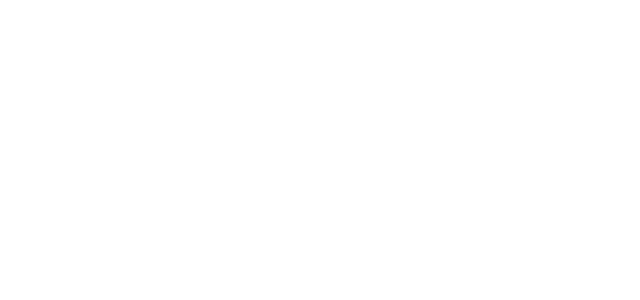
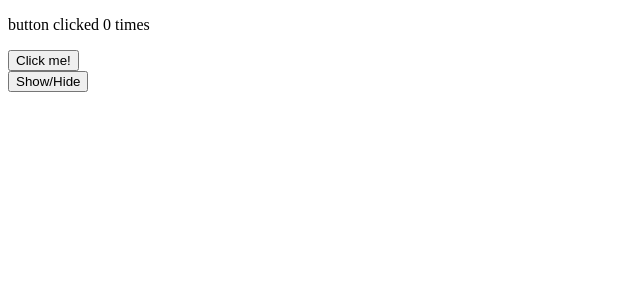
Before and after one commit to Kaushal185/AngularOreally, an Angular app: page /counter-page in a window 1280 px wide. Before the commit this address led to /. Shown: the top 300 px of the page, without its empty margins (0-640 px from the left). Built offline with nearby package versions, Linux system fonts and the light colour scheme.

Commit message:
counter button state moved app.component => counter.page

```diff
--- a/src/app/app-routing.module.ts
+++ b/src/app/app-routing.module.ts
@@ -3,8 +3,9 @@
 import { CounterComponent } from './counter/counter.component';
 import { ExampleComponent } from './example/example.component';
 import { PeopleListComponent } from './people-list/people-list.component';
+import { CounterPageComponent } from './counter-page/counter-page.component';
 const routes: Routes = [
-  {path:'counter-button',component: CounterComponent},
+  {path:'counter-page',component:CounterPageComponent},
   {path:'example',component:ExampleComponent},
   {path:'people-list',component:PeopleListComponent},
 ];
--- a/src/app/app.component.ts
+++ b/src/app/app.component.ts
@@ -10,12 +10,5 @@
   }
   showCounterButton:boolean = true;
   title = 'my-angular-app';
-  count: number = 0;
-  threshold:number =5;
-  incrementCount(): void{
-    this.count += 1;
-  }
-  toggle():void{
-    this.showCounterButton = !this.showCounterButton;
-  }
+
 }
--- a/src/app/app.module.ts
+++ b/src/app/app.module.ts
@@ -7,6 +7,7 @@
 import { PeopleListComponent } from './people-list/people-list.component';
 import { CounterComponent } from './counter/counter.component';
 import { CongraMsgComponent } from './congra-msg/congra-msg.component';
+import { CounterPageComponent } from './counter-page/counter-page.component';
 
 @NgModule({
   declarations: [
@@ -14,7 +15,8 @@
     ExampleComponent,
     PeopleListComponent,
     CounterComponent,
-    CongraMsgComponent
+    CongraMsgComponent,
+    CounterPageComponent
   ],
   imports: [
     BrowserModule,
--- /dev/null
+++ b/src/app/counter-page/counter-page.component.html
@@ -0,0 +1,3 @@
+<app-congra-msg [count] = "count" [threshold]="threshold"></app-congra-msg>
+<app-counter *ngIf="showCounterButton" [count] = "count" (buttonClicked)="incrementCount()"></app-counter>
+<button (click)="toggle()">Show/Hide</button>
--- /dev/null
+++ b/src/app/counter-page/counter-page.component.ts
@@ -0,0 +1,18 @@
+import { Component } from '@angular/core';
+
+@Component({
+  selector: 'app-counter-page',
+  templateUrl: './counter-page.component.html',
+  styleUrls: ['./counter-page.component.css']
+})
+export class CounterPageComponent {
+  count: number = 0;
+  threshold:number =5;
+  showCounterButton:boolean = true;
+  incrementCount(): void{
+    this.count += 1;
+  }
+  toggle():void{
+    this.showCounterButton = !this.showCounterButton;
+  }
+}
```
Also changed, not shown: src/app/counter-page/counter-page.component.css (added), 1 other file (tests, documents, lock files or other folders).
